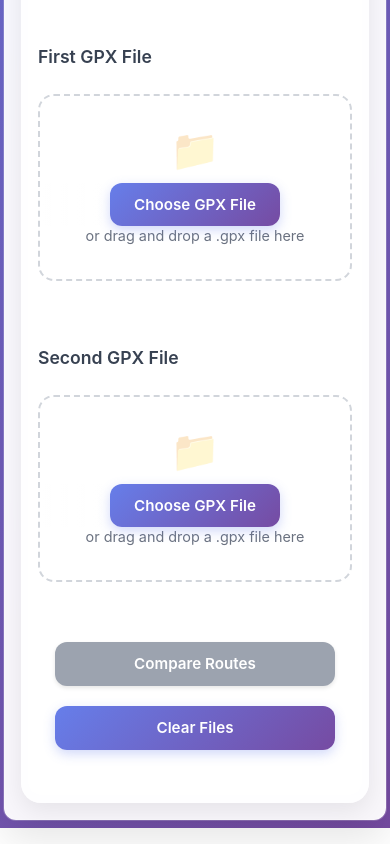
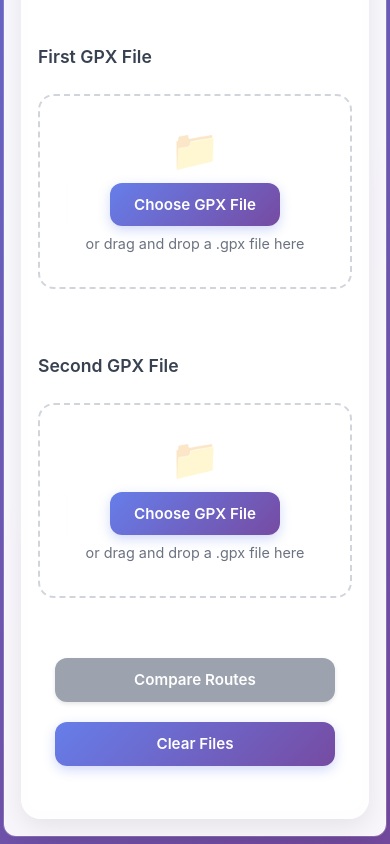
Before and after one commit to thomasaedk/runners-toolbox, a React (Vite) app: page / in a window 390 px wide. Shown: the part 868-1712 px from the top of the page. Built offline with nearby package versions, Linux system fonts and the light colour scheme.

Commit message:
Mobile-friendly styling, add gpx example links

```diff
--- a/src/App.css
+++ b/src/App.css
@@ -584,7 +584,7 @@ body {
 
   .file-upload-area p {
     font-size: 0.9rem;
-    margin: 0.5rem 0;
+    margin: 1rem 0 0.5rem 0;
   }
 
   .upload-button {
--- a/src/components/GpxCompareTool.jsx
+++ b/src/components/GpxCompareTool.jsx
@@ -149,7 +149,7 @@ function GpxCompareTool() {
 
       {/* Example GPX Files */}
       <div className="example-files">
-        <span className="example-files-label">Try with examples:</span>
+        <span className="example-files-label">{t('gpxCompare.tryWithExamples')}</span>
         <a
           href="https://connect.garmin.com/modern/proxy/course-service/course/gpx/278051153"
           className="example-link"
--- a/src/components/LanguageSwitcher.jsx
+++ b/src/components/LanguageSwitcher.jsx
@@ -4,7 +4,7 @@ function LanguageSwitcher() {
   const { i18n, t } = useTranslation()
 
   const changeLanguage = (lng) => {
-    console.log('Language change requested:', lng)
+    // console.log('Language change requested:', lng)
     i18n.changeLanguage(lng)
   }
 
--- a/src/locales/da/translation.json
+++ b/src/locales/da/translation.json
@@ -22,6 +22,7 @@
     "processing": "Behandler...",
     "clearFiles": "Ryd Filer",
     "comparisonResult": "Sammenligningsresultat",
+    "tryWithExamples": "Prøv med eksempler:",
     "errors": {
       "selectBothFiles": "Vælg venligst begge GPX filer",
       "onlyGpxFiles": "Vælg venligst en .gpx fil",
--- a/src/locales/en/translation.json
+++ b/src/locales/en/translation.json
@@ -22,6 +22,7 @@
     "processing": "Processing...",
     "clearFiles": "Clear Files",
     "comparisonResult": "Comparison Result",
+    "tryWithExamples": "Try with examples:",
     "errors": {
       "selectBothFiles": "Please select both GPX files",
       "onlyGpxFiles": "Please select a .gpx file",
```
